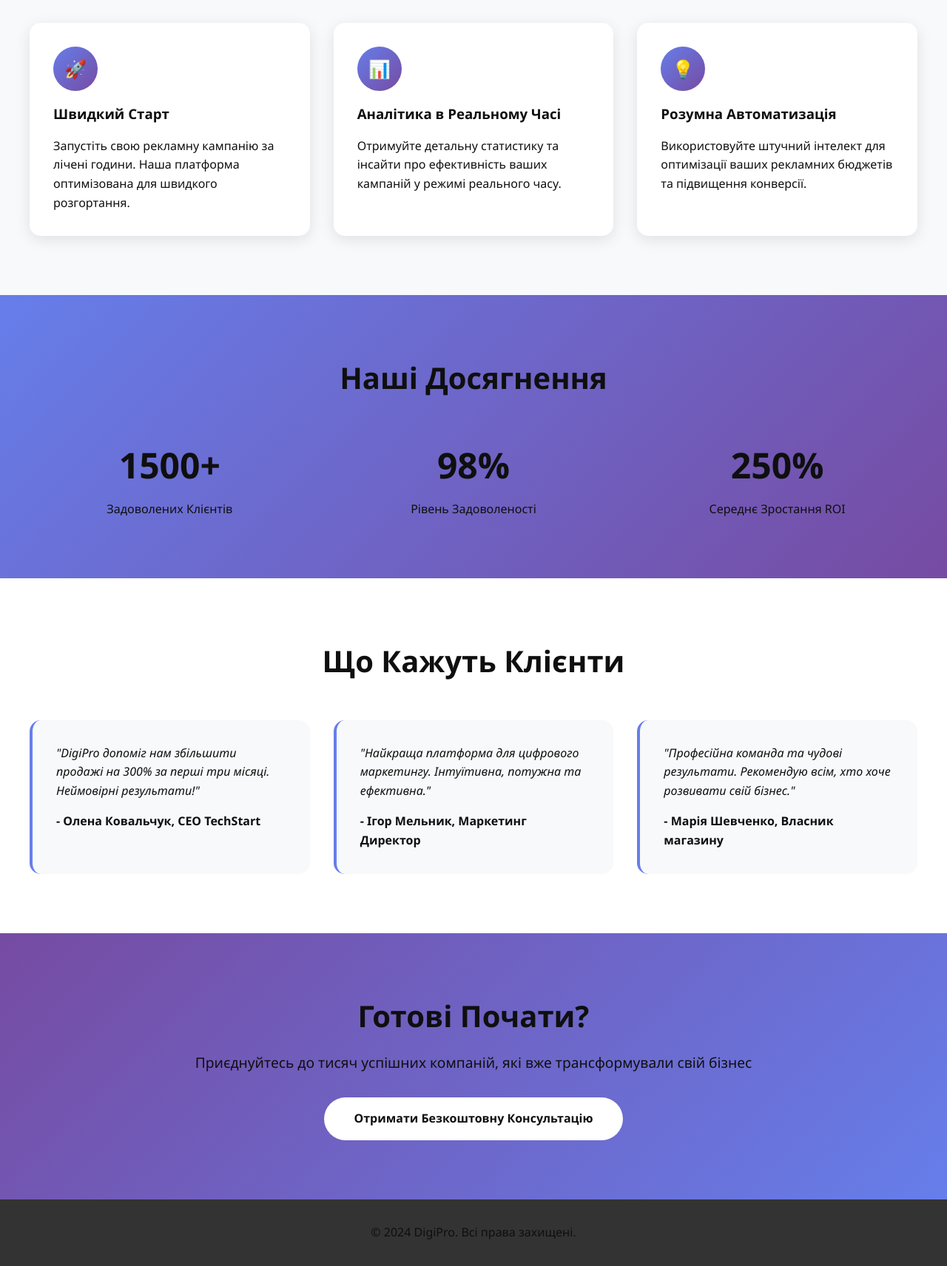
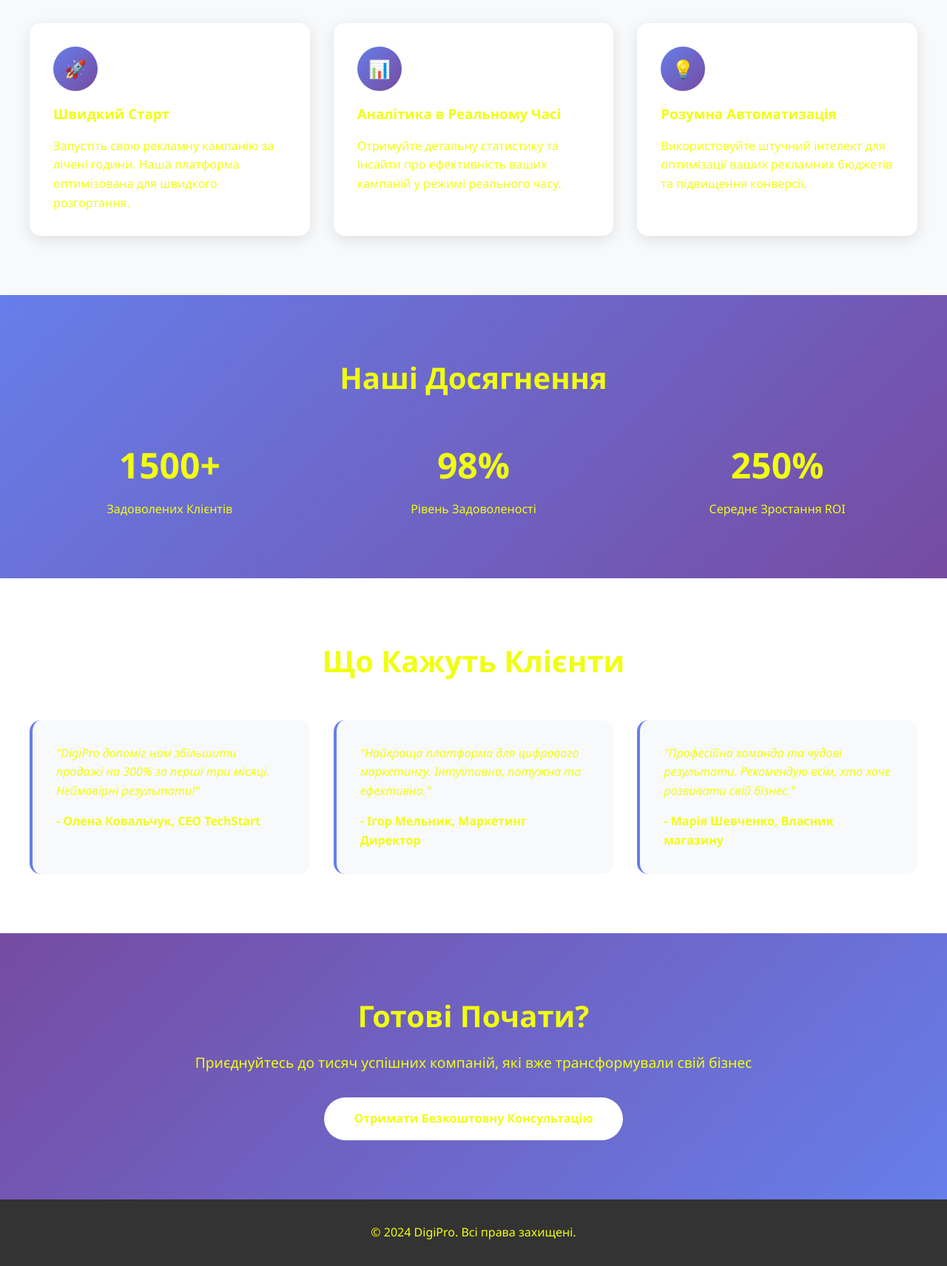
Before and after one commit to test-007-jira-merely/test-jira4, a plain HTML site: page index.html in a window 1280 px wide. Shown: the part 660-2372 px from the top of the page at 74% size. Drawn offline with Linux system fonts and the light colour scheme.

Commit message:
feat: change all text color in index.html in root directory to #F0F0F0
SCRUM-335

```diff
--- a/index.html
+++ b/index.html
@@ -14,13 +14,13 @@
       body {
         font-family: "Segoe UI", Tahoma, Geneva, Verdana, sans-serif;
         line-height: 1.6;
-        color: #0F0F0F;
+        color: #F1FF0F;
         overflow-x: hidden;
       }
 
       header {
         background: linear-gradient(135deg, #667eea 0%, #764ba2 100%);
-        color: #0F0F0F;
+        color: #F1FF0F;
         padding: 1rem 0;
         position: fixed;
         width: 100%;
@@ -50,7 +50,7 @@
       }
 
       .nav-links a {
-        color: #0F0F0F;
+        color: #F1FF0F;
         text-decoration: none;
         transition: opacity 0.3s;
       }
@@ -61,7 +61,7 @@
 
       .hero {
         background: linear-gradient(135deg, #667eea 0%, #764ba2 100%);
-        color: #0F0F0F;
+        color: #F1FF0F;
         padding: 150px 2rem 100px;
         text-align: center;
         position: relative;
@@ -122,7 +122,7 @@
         display: inline-block;
         padding: 1rem 2.5rem;
         background: white;
-        color: #0F0F0F;
+        color: #F1FF0F;
         text-decoration: none;
         border-radius: 50px;
         font-weight: bold;
@@ -149,7 +149,7 @@
         text-align: center;
         font-size: 2.5rem;
         margin-bottom: 3rem;
-        color: #0F0F0F;
+        color: #F1FF0F;
       }
 
       .features-grid {
@@ -185,13 +185,13 @@
 
       .feature-card h3 {
         margin-bottom: 1rem;
-        color: #0F0F0F;
+        color: #F1FF0F;
       }
 
       .stats {
         padding: 80px 2rem;
         background: linear-gradient(135deg, #667eea 0%, #764ba2 100%);
-        color: #0F0F0F;
+        color: #F1FF0F;
       }
 
       .stats-grid {
@@ -227,18 +227,18 @@
       .testimonial-card p {
         font-style: italic;
         margin-bottom: 1rem;
-        color: #0F0F0F;
+        color: #F1FF0F;
       }
 
       .testimonial-author {
         font-weight: bold;
-        color: #0F0F0F;
+        color: #F1FF0F;
       }
 
       .cta-section {
         padding: 80px 2rem;
         background: linear-gradient(135deg, #764ba2 0%, #667eea 100%);
-        color: #0F0F0F;
+        color: #F1FF0F;
         text-align: center;
       }
 
@@ -254,7 +254,7 @@
 
       footer {
         background: #333;
-        color: #0F0F0F;
+        color: #F1FF0F;
         padding: 2rem;
         text-align: center;
       }
```
